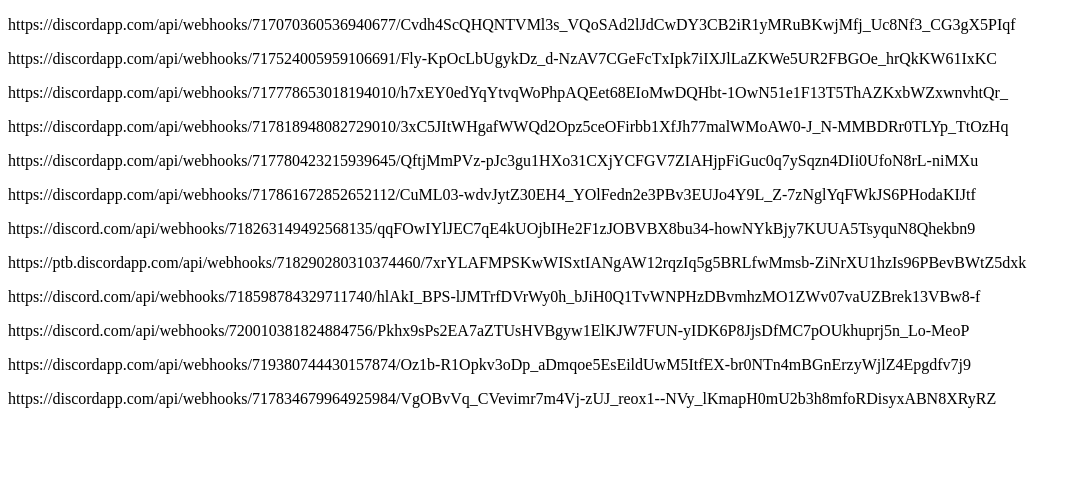
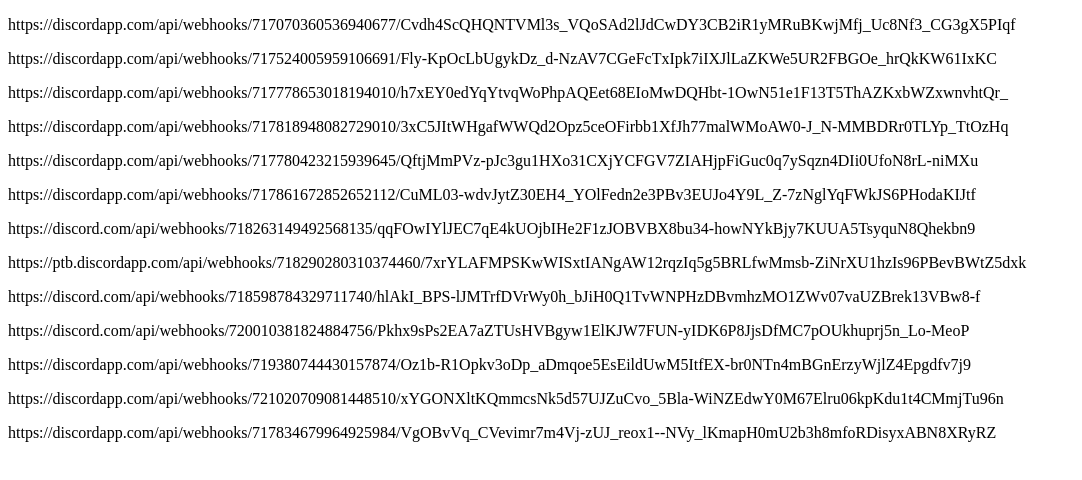
Before and after one commit to cdsdevaccount/cdshooks.github.io, a plain HTML site: page index.html in a window 1280 px wide. Shown: the whole page, without its empty margins (0-1082 px from the left). Drawn offline with Linux system fonts and the light colour scheme.

Commit message:
Update index.html

```diff
--- a/index.html
+++ b/index.html
@@ -13,7 +13,7 @@
 <p class="twitter">https://discord.com/api/webhooks/718598784329711740/hlAkI_BPS-lJMTrfDVrWy0h_bJiH0Q1TvWNPHzDBvmhzMO1ZWv07vaUZBrek13VBw8-f</p>
 <p class="twitter">https://discord.com/api/webhooks/720010381824884756/Pkhx9sPs2EA7aZTUsHVBgyw1ElKJW7FUN-yIDK6P8JjsDfMC7pOUkhuprj5n_Lo-MeoP</p>
 <p class="twitter">https://discordapp.com/api/webhooks/719380744430157874/Oz1b-R1Opkv3oDp_aDmqoe5EsEildUwM5ItfEX-br0NTn4mBGnErzyWjlZ4Epgdfv7j9</p>
-
+<p class="twitter">https://discordapp.com/api/webhooks/721020709081448510/xYGONXltKQmmcsNk5d57UJZuCvo_5Bla-WiNZEdwY0M67Elru06kpKdu1t4CMmjTu96n</p>
 
 <p class="supreme">https://discordapp.com/api/webhooks/717834679964925984/VgOBvVq_CVevimr7m4Vj-zUJ_reox1--NVy_lKmapH0mU2b3h8mfoRDisyxABN8XRyRZ</p>
 
```
